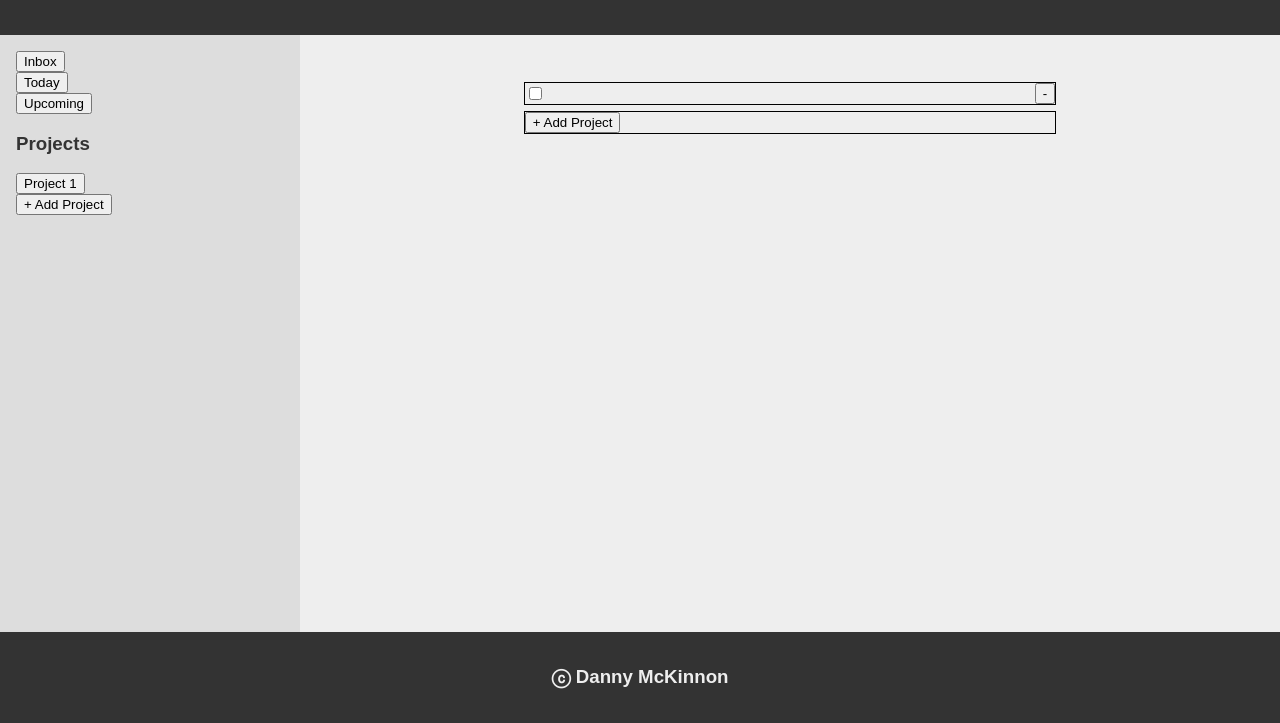
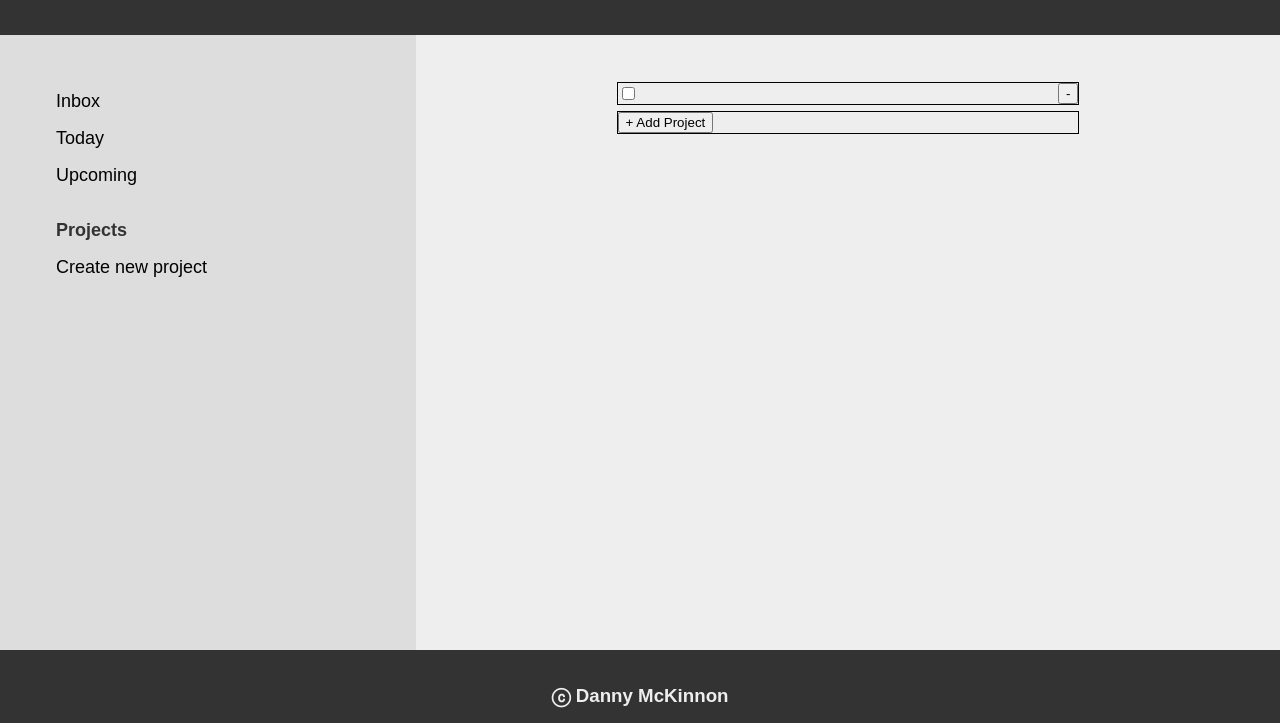
Before and after one commit to dannymckinnon/todo-list, a website built with webpack: page dist/index.html in a window 1280 px wide. Shown: the part 77-800 px from the top of the page. Built offline with Linux system fonts and the light colour scheme.

Commit message:
Clean up menu

```diff
--- a/src/style.css
+++ b/src/style.css
@@ -28,28 +28,44 @@ footer {
   text-align: center;
 }
 
-ul {
-  list-style: none;
-  margin: 1rem;
-  padding: 0;
+button {
+  cursor: pointer;
+}
+
+.menu {
+  display: flex;
+  flex-direction: column;
+  width: 20rem;
+  padding: 3rem;
+  background-color: #ddd;
+  color: #333;
+}
+
+.menu button,
+.menu h3 {
+  padding: 0.5rem;
+  font-size: 18px;
+}
+
+h3 {
+  margin-bottom: 0;
+}
+
+.menu button {
+  display: flex;
+  margin: 0;
+  background: none;
+  border-style: none;
+  border-radius: 0.5rem;
+}
+
+.menu button:hover {
+  background-color: lightgray;
 }
 
 
 
-.sidebar {
-  background-color: #ddd;
-  color: #333;
-  width: 300px;
-}
-
-
-
-.projects h3 {
-  padding-left: 1rem;
-}
-
-
-.container {
+.task-container {
   flex-grow: 1;
   display: flex;
   justify-content: center;
```
Also changed, not shown: dist/index.html, dist/main.js.
